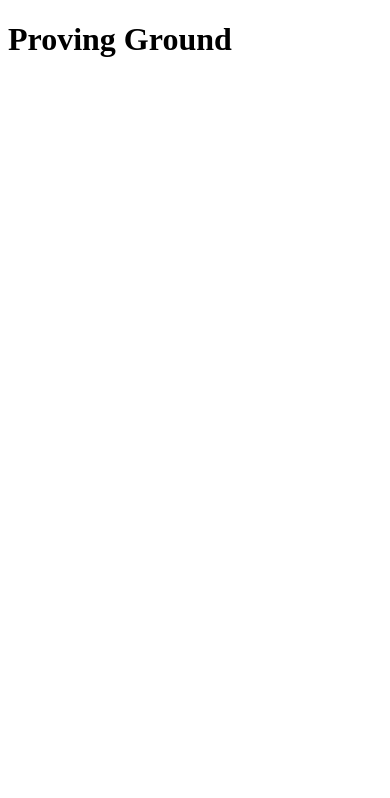
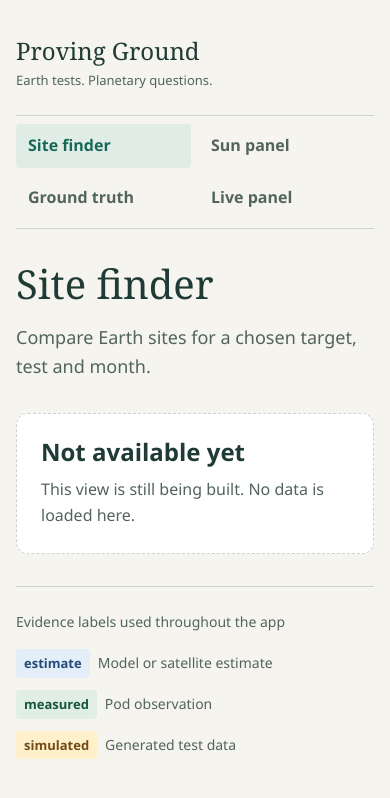
Before and after one commit to SalihAwesome/Nasa, a React (Vite) app in the folder app/: page / in a window 390 px wide. Shown: the top 798 px of the page. Built offline with nearby package versions, Linux system fonts and the light colour scheme.

Commit message:
U28: Build the app shell and the design tokens (#3)
* U28: build the app shell and the design tokens

* U28: preserve initial keyboard navigation and prevent mobile overflow

```diff
--- a/app/src/App.tsx
+++ b/app/src/App.tsx
@@ -1,8 +1,95 @@
+import { useEffect, useRef, useSyncExternalStore } from 'react'
+import './styles/tokens.css'
+import './styles/shell.css'
+
+// View names and purpose: docs/mission-plan.md. Routes: software-plan.md, U28.
+const views = {
+  map: { heading: 'Site finder', description: 'Compare Earth sites for a chosen target, test and month.' },
+  card: { heading: 'Fidelity card', description: 'Inspect the quantities, evidence and limits for a selected site.' },
+  sun: { heading: 'Sun panel', description: 'Compare the target’s Sun path with the path at an Earth site.' },
+  truth: { heading: 'Ground truth', description: 'Compare pod measurements with satellite estimates and a Mars reference.' },
+  live: { heading: 'Live panel', description: 'Follow the sensor pod as measurements arrive.' },
+}
+
+const navigation = [
+  { key: 'map', label: 'Site finder', href: '#/map' },
+  { key: 'sun', label: 'Sun panel', href: '#/sun' },
+  { key: 'truth', label: 'Ground truth', href: '#/truth' },
+  { key: 'live', label: 'Live panel', href: '#/live' },
+]
+
+function readHash() {
+  return typeof window === 'undefined' ? '' : window.location.hash
+}
+
+function subscribe(onChange: () => void) {
+  window.addEventListener('hashchange', onChange)
+  return () => window.removeEventListener('hashchange', onChange)
+}
+
+function resolveView(hash: string) {
+  switch (hash) {
+    case '': case '#': case '#/': case '#/map': return 'map'
+    case '#/sun': return 'sun'
+    case '#/truth': return 'truth'
+    case '#/live': return 'live'
+    default: return /^#\/card\/[^/]+(?:\/[^/]+)*$/.test(hash) ? 'card' : 'missing'
+  }
+}
+
 function App() {
+  const hash = useSyncExternalStore(subscribe, readHash, readHash)
+  const route = resolveView(hash)
+  const view = route === 'missing' ? null : views[route]
+  const previousHash = useRef(hash)
+
+  useEffect(() => {
+    document.title = `${view?.heading ?? 'Page not found'} · Proving Ground`
+    if (previousHash.current !== hash) {
+      previousHash.current = hash
+      document.getElementById('view-heading')?.focus()
+    }
+  }, [hash, view])
+
   return (
-    <main>
-      <h1>Proving Ground</h1>
-    </main>
+    <div className="app-shell">
+      <a className="skip-link" href="#main-content" onClick={event => {
+        event.preventDefault()
+        document.getElementById('main-content')?.focus()
+      }}>Skip to content</a>
+      <header className="app-header">
+        <a className="brand" href="#/map">Proving Ground<span>Earth tests. Planetary questions.</span></a>
+      </header>
+      <nav className="app-nav" aria-label="Main navigation">
+        {navigation.map(item => <a key={item.key} href={item.href}
+          aria-current={route === item.key || (route === 'card' && item.key === 'map') ? 'page' : undefined}>
+          {item.label}
+        </a>)}
+      </nav>
+      <main id="main-content" tabIndex={-1}>
+        {view ? <>
+          {route === 'card' && <a className="back-link" href="#/map">Back to site finder</a>}
+          <h1 id="view-heading" tabIndex={-1}>{view.heading}</h1>
+          <p className="view-description">{view.description}</p>
+          <section className="placeholder" aria-labelledby="placeholder-title">
+            <h2 id="placeholder-title">Not available yet</h2>
+            <p>This view is still being built. No data is loaded here.</p>
+          </section>
+        </> : <>
+          <h1 id="view-heading" tabIndex={-1}>Page not found</h1>
+          <p className="view-description">This address does not match an app view.</p>
+          <a href="#/map">Return to site finder</a>
+        </>}
+      </main>
+      <footer className="app-footer">
+        <p>Evidence labels used throughout the app</p>
+        <ul className="evidence-key" aria-label="Evidence label key">
+          <li><span className="evidence-tag evidence-tag--estimate">estimate</span><span>Model or satellite estimate</span></li>
+          <li><span className="evidence-tag evidence-tag--measured">measured</span><span>Pod observation</span></li>
+          <li><span className="evidence-tag evidence-tag--simulated">simulated</span><span>Generated test data</span></li>
+        </ul>
+      </footer>
+    </div>
   )
 }
 
--- /dev/null
+++ b/app/src/styles/shell.css
@@ -0,0 +1,41 @@
+* { box-sizing: border-box; }
+html { color-scheme: light; scrollbar-color: var(--color-border) var(--color-background); }
+body { margin: 0; background: var(--color-background); color: var(--color-text); font-family: var(--font-body); font-size: var(--text-body); line-height: var(--line-body); }
+::selection { color: var(--color-text); background: var(--color-accent-soft); }
+a { color: var(--color-accent); text-underline-offset: var(--space-1); }
+a:hover { text-decoration-thickness: var(--border-width); color: var(--color-text); }
+:focus-visible { outline: var(--focus-width) solid var(--color-focus); outline-offset: var(--space-1); }
+.app-shell { max-width: var(--content-max); margin-inline: auto; padding: var(--space-8); }
+.app-header { display: flex; justify-content: space-between; align-items: center; gap: var(--space-6); padding-bottom: var(--space-8); }
+.brand { color: var(--color-text); font-family: var(--font-heading); font-size: var(--text-title); text-decoration: none; }
+.brand span { display: block; font-family: var(--font-body); font-size: var(--text-small); color: var(--color-muted); }
+.app-nav { display: flex; flex-wrap: wrap; gap: var(--space-2); padding-block: var(--space-2); border-block: var(--border-width) solid var(--color-border); }
+.app-nav a { display: flex; align-items: center; min-height: var(--control-min); padding: var(--space-2) var(--space-4); border-radius: var(--radius-small); color: var(--color-muted); text-decoration: none; font-weight: var(--weight-medium); }
+.app-nav a[aria-current='page'], .app-nav a:hover { color: var(--color-accent); background: var(--color-accent-soft); }
+main { padding-block: var(--space-12); }
+h1 { font-family: var(--font-heading); font-size: var(--text-heading); font-weight: var(--weight-regular); line-height: var(--line-heading); margin: 0 0 var(--space-4); text-wrap: balance; }
+h2 { font-size: var(--text-title); font-weight: var(--weight-medium); line-height: var(--line-heading); margin: 0 0 var(--space-3); }
+p { margin: 0; max-width: var(--reading-max); }
+.view-description { font-size: var(--text-lead); color: var(--color-muted); }
+.placeholder { margin-top: var(--space-8); padding: var(--space-12); border: var(--border-width) dashed var(--color-border); border-radius: var(--radius-panel); background: var(--color-surface); }
+.placeholder p { color: var(--color-muted); }
+.back-link { display: inline-block; margin-bottom: var(--space-6); padding-block: var(--space-2); min-height: var(--control-min); }
+.app-footer { border-top: var(--border-width) solid var(--color-border); padding-top: var(--space-6); color: var(--color-muted); font-size: var(--text-label); }
+.evidence-key { list-style: none; padding: 0; margin: var(--space-4) 0; display: flex; flex-wrap: wrap; gap: var(--space-6); }
+.evidence-key li { display: flex; align-items: center; flex-wrap: wrap; gap: var(--space-2); }
+.evidence-tag { display: inline-block; padding: var(--space-1) var(--space-2); border-radius: var(--radius-small); font-size: var(--text-small); font-weight: var(--weight-medium); }
+.evidence-tag--estimate { color: var(--color-estimate-text); background: var(--color-estimate-background); }
+.evidence-tag--measured { color: var(--color-measured-text); background: var(--color-measured-background); }
+.evidence-tag--simulated { color: var(--color-simulated-text); background: var(--color-simulated-background); }
+.skip-link { position: absolute; top: var(--space-2); left: var(--space-2); padding: var(--space-3); background: var(--color-surface); transform: translateY(-200%); }
+.skip-link:focus { transform: translateY(0); }
+@media (max-width: 40rem) {
+  .app-shell { padding: var(--space-4); }
+  .app-header { align-items: start; padding-block: var(--space-4) var(--space-6); }
+  .app-nav { display: grid; grid-template-columns: repeat(2, minmax(0, 1fr)); }
+  .app-nav a { padding-inline: var(--space-3); }
+  main { padding-block: var(--space-8); }
+  h1 { font-size: var(--text-heading); }
+  .placeholder { padding: var(--space-6); }
+  .evidence-key { flex-direction: column; gap: var(--space-3); }
+}
--- /dev/null
+++ b/app/src/styles/tokens.css
@@ -0,0 +1,54 @@
+/* U28 design choices only: not measured values, scoring settings or data. */
+:root {
+  --color-background: #f5f4ee;
+  --color-surface: #ffffff;
+  --color-text: #203b36;
+  --color-muted: #52645e;
+  --color-border: #cbd3cc;
+  --color-accent: #176957;
+  --color-accent-soft: #e0ede6;
+  --color-focus: #974524;
+  --color-score-0: #f0f5e5;
+  --color-score-025: #c4dfc2;
+  --color-score-05: #80baa1;
+  --color-score-075: #3d8b78;
+  --color-score-1: #155849;
+  --color-no-score: #777b78;
+  --color-pod: #176957;
+  --color-satellite: #285f9c;
+  --color-mars: #a04423;
+  --color-estimate-text: #234d7a;
+  --color-estimate-background: #e4eef8;
+  --color-measured-text: #175642;
+  --color-measured-background: #e0eee4;
+  --color-simulated-text: #744b13;
+  --color-simulated-background: #fff0cc;
+  --font-body: 'Segoe UI', system-ui, sans-serif;
+  --font-heading: Georgia, 'Times New Roman', serif;
+  --font-data: Consolas, monospace;
+  --text-small: 0.8125rem;
+  --text-label: 0.875rem;
+  --text-body: 1rem;
+  --text-lead: 1.125rem;
+  --text-title: 1.5rem;
+  --text-heading: 2.5rem;
+  --weight-regular: 400;
+  --weight-medium: 600;
+  --line-body: 1.6;
+  --line-heading: 1.15;
+  --space-1: 0.25rem;
+  --space-2: 0.5rem;
+  --space-3: 0.75rem;
+  --space-4: 1rem;
+  --space-6: 1.5rem;
+  --space-8: 2rem;
+  --space-12: 3rem;
+  --space-16: 4rem;
+  --radius-small: 0.25rem;
+  --radius-panel: 0.75rem;
+  --border-width: 1px;
+  --focus-width: 3px;
+  --control-min: 2.75rem;
+  --content-max: 75rem;
+  --reading-max: 65ch;
+}
--- a/app/tsconfig.app.json
+++ b/app/tsconfig.app.json
@@ -4,7 +4,7 @@
     "target": "es2023",
     "lib": ["ES2023", "DOM"],
     "module": "esnext",
-    "types": ["vite/client"],
+    "types": ["vite/client", "node"],
     "allowArbitraryExtensions": true,
     "skipLibCheck": true,
 
```
Also changed, not shown: 3 other files (tests, documents, lock files or other folders).
